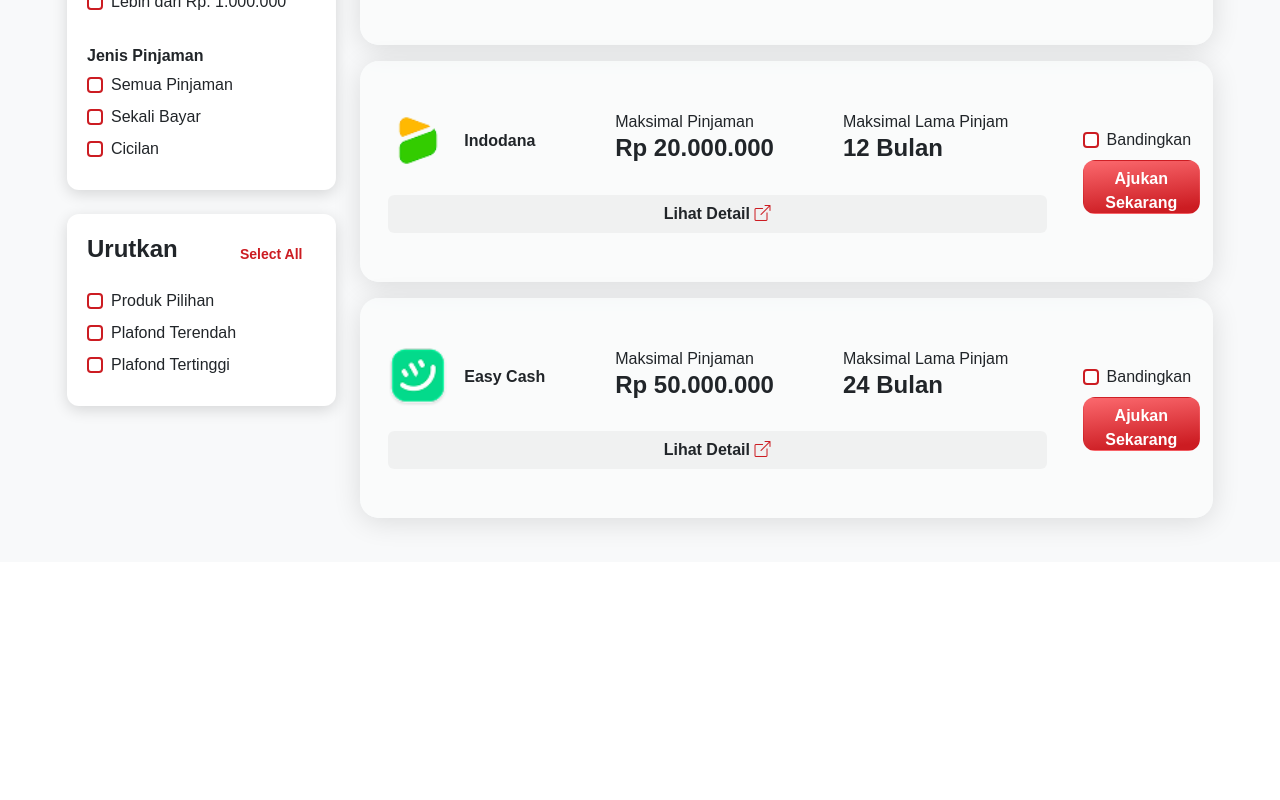
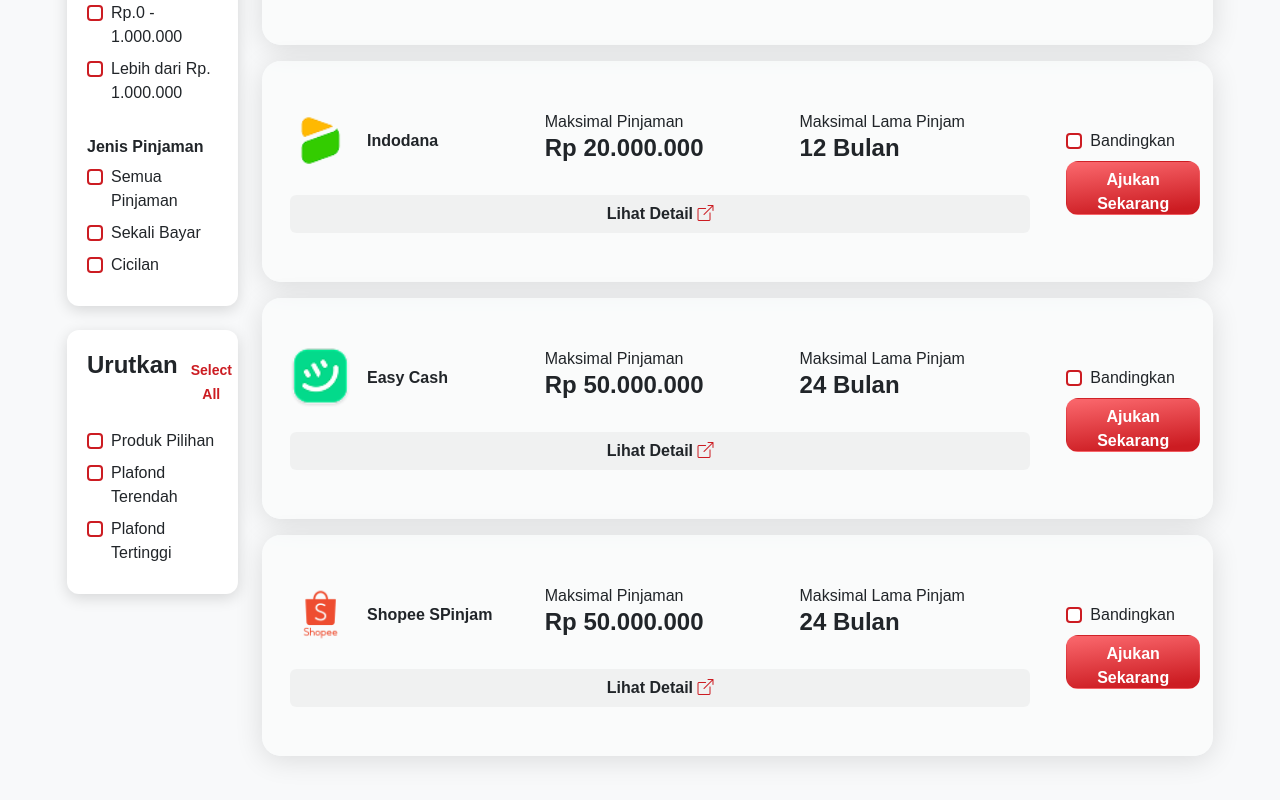
Before and after one commit to Bauagg/pindar-fe, a React (Create React App) app: page /pindar in a window 1280 px wide. Shown: the part 522-1322 px from the top of the page. Before the commit the page ends 1084 px from the top, so only its background shows below. Built offline with nearby package versions, Linux system fonts and the light colour scheme; a web font is replaced by a local one.

Commit message:
update lagii

```diff
--- a/src/Pindar.js
+++ b/src/Pindar.js
@@ -28,6 +28,13 @@ const Pindar = () => {
           maksimalLamaPinjam: "24 Bulan",
           img: "../img/easycash.png",
         },
+        {
+          id: 4,
+          nama: "Shopee SPinjam",
+          maksimalPinjaman: "Rp 50.000.000",
+          maksimalLamaPinjam: "24 Bulan",
+          img: "../img/shopee.png",
+        },
       ];
 
       const handleCheckboxChange = (item) => {
@@ -55,7 +62,7 @@ const Pindar = () => {
 
             <div className="conatiner-fluid mt-5 container-page">
                 <div className="row">
-                    <div className="col-sm-3">
+                    <div className="col-sm-2">
                         <div className="card-filter">
                             <div className="d-flex justify-content-between mb-3">
                                 <h4><b>Filter</b></h4>
@@ -129,14 +136,14 @@ const Pindar = () => {
                         </div>
                     </div>
 
-                    <div className="col-sm-9">
+                    <div className="col-sm-10">
                     {dataPindar.map((item) => (
                         <div key={item.id} className="card-pindar mb-3">
                             <div className="row">
                                 <div className="col-sm-10 px-4 py-3">
                                 <div className="row">
                                     <div className="col-sm-4 d-flex">
-                                    <img src={item.img} className="img-fluid" alt="logo" />
+                                    <img src={item.img} className="img-fluid" style={{width: '61px'}} alt="logo" />
                                     <h6 className="mx-3 my-auto">
                                         <b>{item.nama}</b>
                                     </h6>
```
Also changed, not shown: public/img/shopee.png (added).
